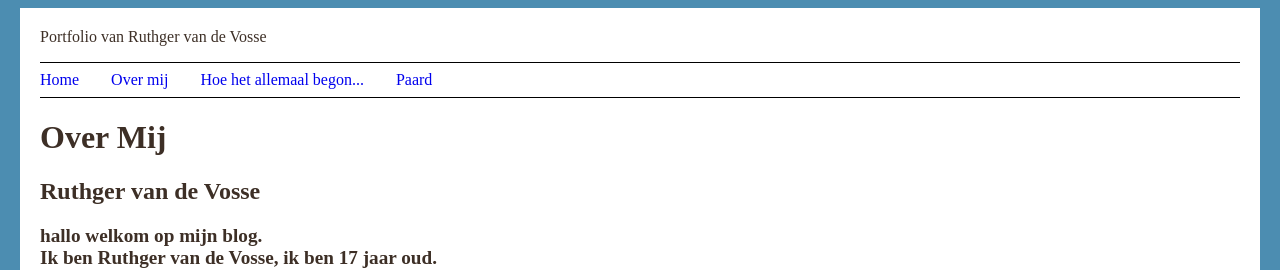
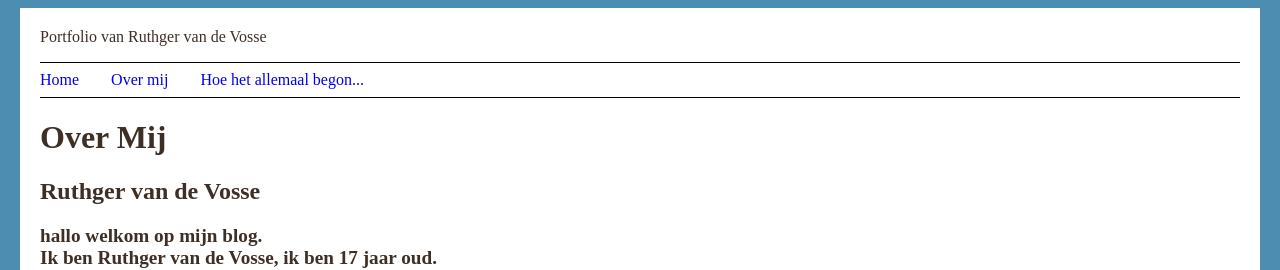
Before and after one commit to RuthgerVDV/portfolio, a Jekyll site: the page built from over_mij.md, in a window 1280 px wide. Shown: the top 270 px of the page. Built offline with Jekyll 4.4.1, drawn with Linux system fonts in a browser that asks for light colours.

Commit message:
Update header.html

```diff
--- a/_includes/header.html
+++ b/_includes/header.html
@@ -16,7 +16,6 @@
         <li><a href="{{ site.baseurl }}/">Home</a></li>
         <li><a href="{{ site.baseurl }}/over_mij">Over mij</a></li>
         <li><a href="{{ site.baseurl }}{{ site.posts[postslength].url }}">Hoe het allemaal begon...</a></li>
-        <li><a href="{{ site.baseurl }}/paarden">Paard</a></li>
     </ul>
     </div>
 <div class="content">
```
